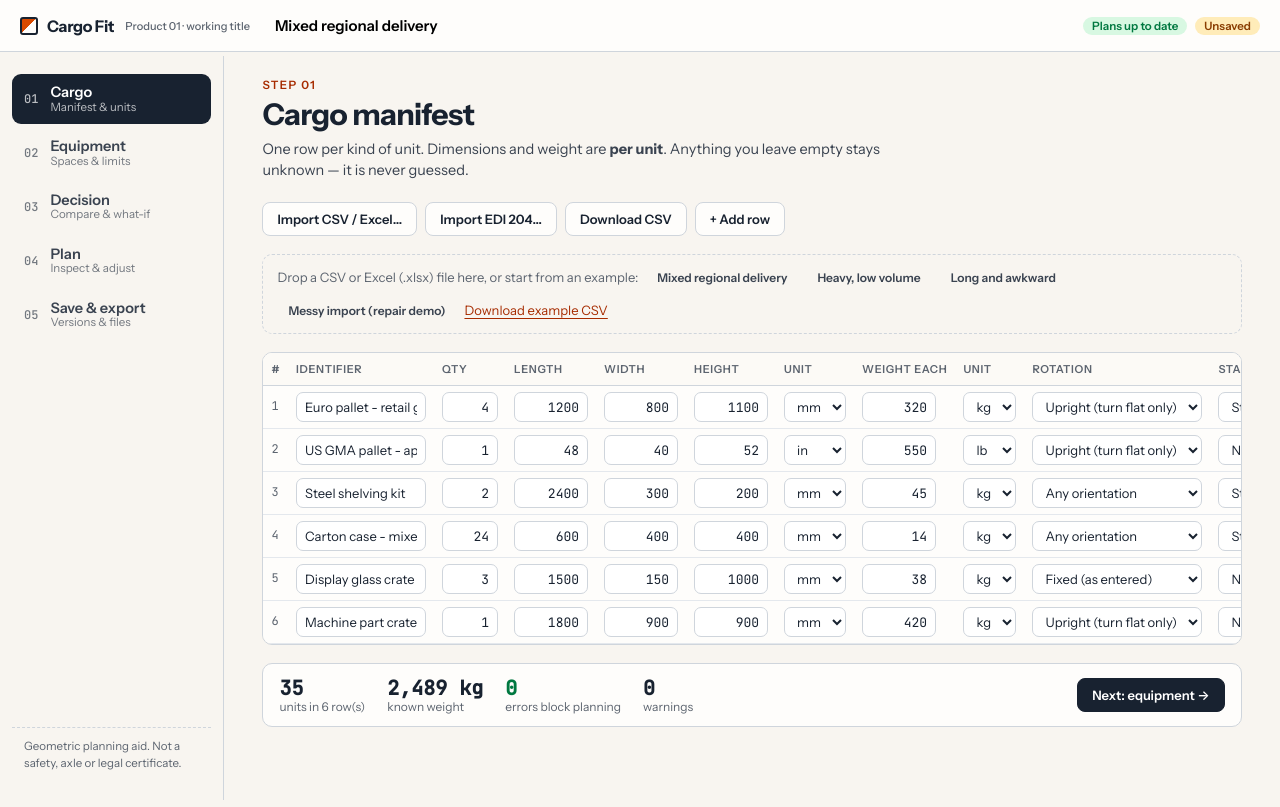
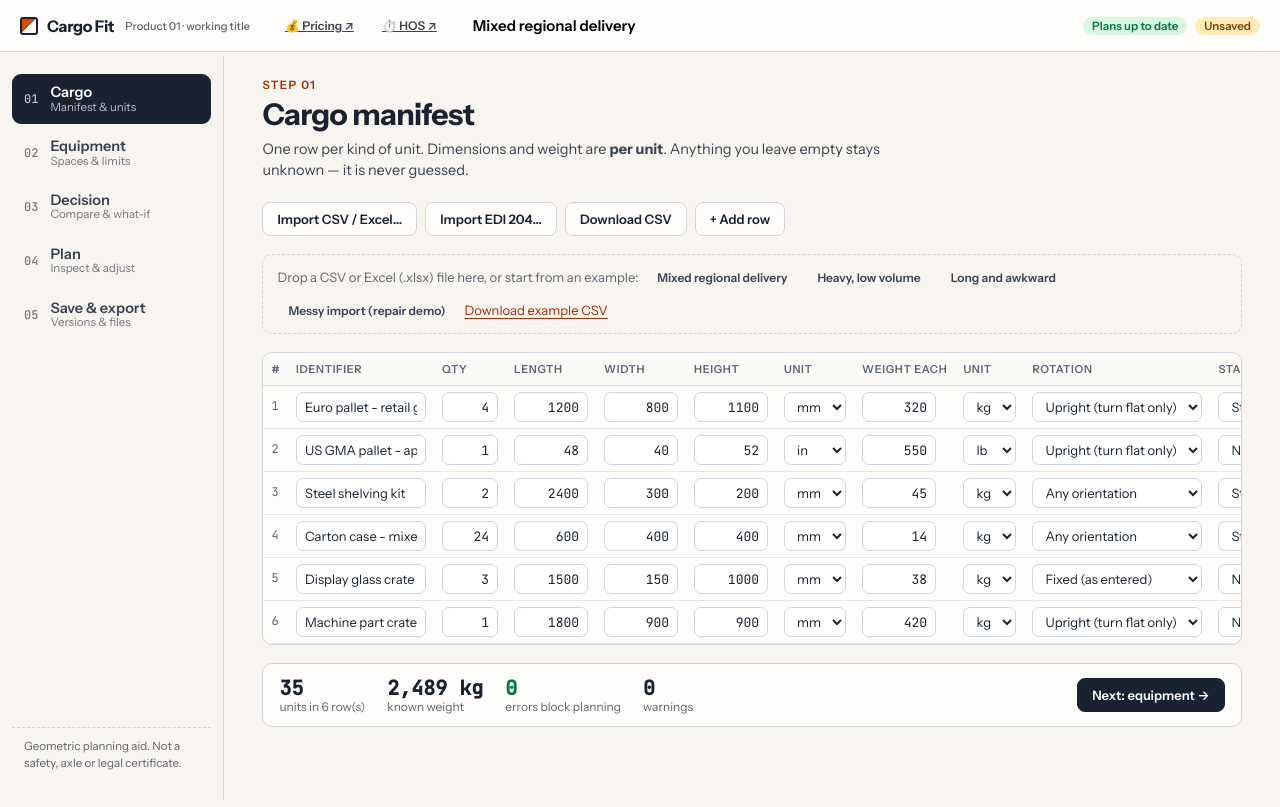
Before and after one commit to pranaysuyash/cargofit, a React (Vite) app: page / in a window 1280 px wide. Both pictures are taken after a click on the button "Open sample job". Built offline with nearby package versions, Linux system fonts and the light colour scheme.

Commit message:
feat(ui): add cross-product navigation links for Product 02 and Product 03
Motto-Reviewed: full
Motto-SHA256: e14bab7b1964d8b755c9e6c7f5b1c2b44e1d726033fa23aeaee6ce921e271a75
Evidence-Tier: 3
Risk-Class: low

```diff
--- a/src/ui/App.tsx
+++ b/src/ui/App.tsx
@@ -174,6 +174,10 @@ export function App() {
     <div className="shell">
       <header className="topbar">
         <a className="brand" href="#/" aria-label="Cargo Fit home"><span className="mark" aria-hidden="true" />Cargo Fit<span className="tag">Product 01 · working title</span></a>
+        <div style={{ display: 'flex', gap: 6, alignItems: 'center', marginLeft: 8 }}>
+          <a href="http://localhost:5174/" target="_blank" rel="noreferrer" className="btn sm ghost" title="Open Product 02: Freight Pricing & Telemetry HUD">💰 Pricing ↗</a>
+          <a href="http://localhost:5175/" target="_blank" rel="noreferrer" className="btn sm ghost" title="Open Product 03: HOS & Corridor Legality Planner">⏱️ HOS ↗</a>
+        </div>
         <input className="name" aria-label="Scenario name" value={scenario.name} disabled={!!readOnly}
           onChange={(e) => setScenarioSafe((s) => ({ ...s, name: e.target.value }))} />
         <div className="chips" aria-live="polite">
```
Also changed, not shown: 1 other file (tests, documents, lock files or other folders).
